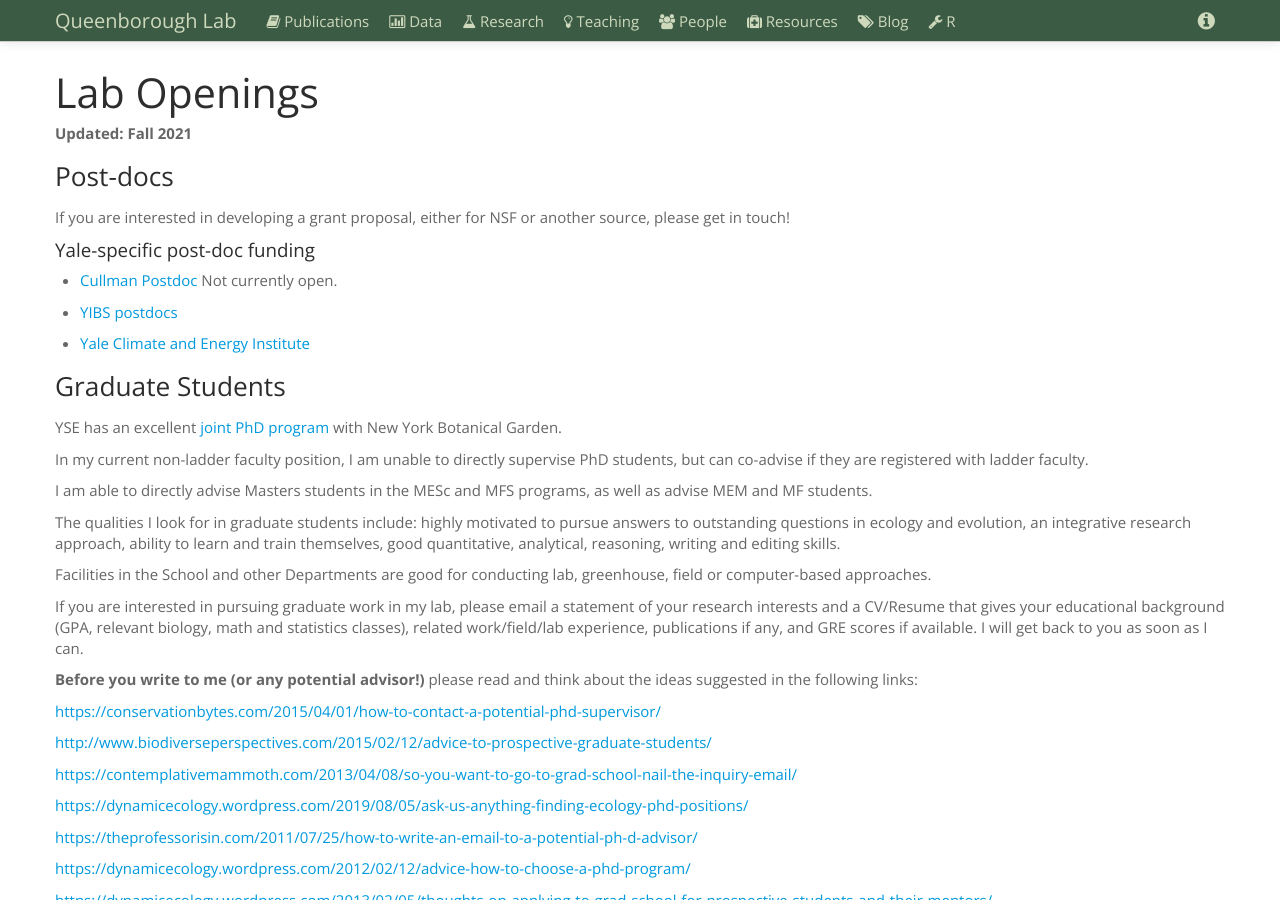
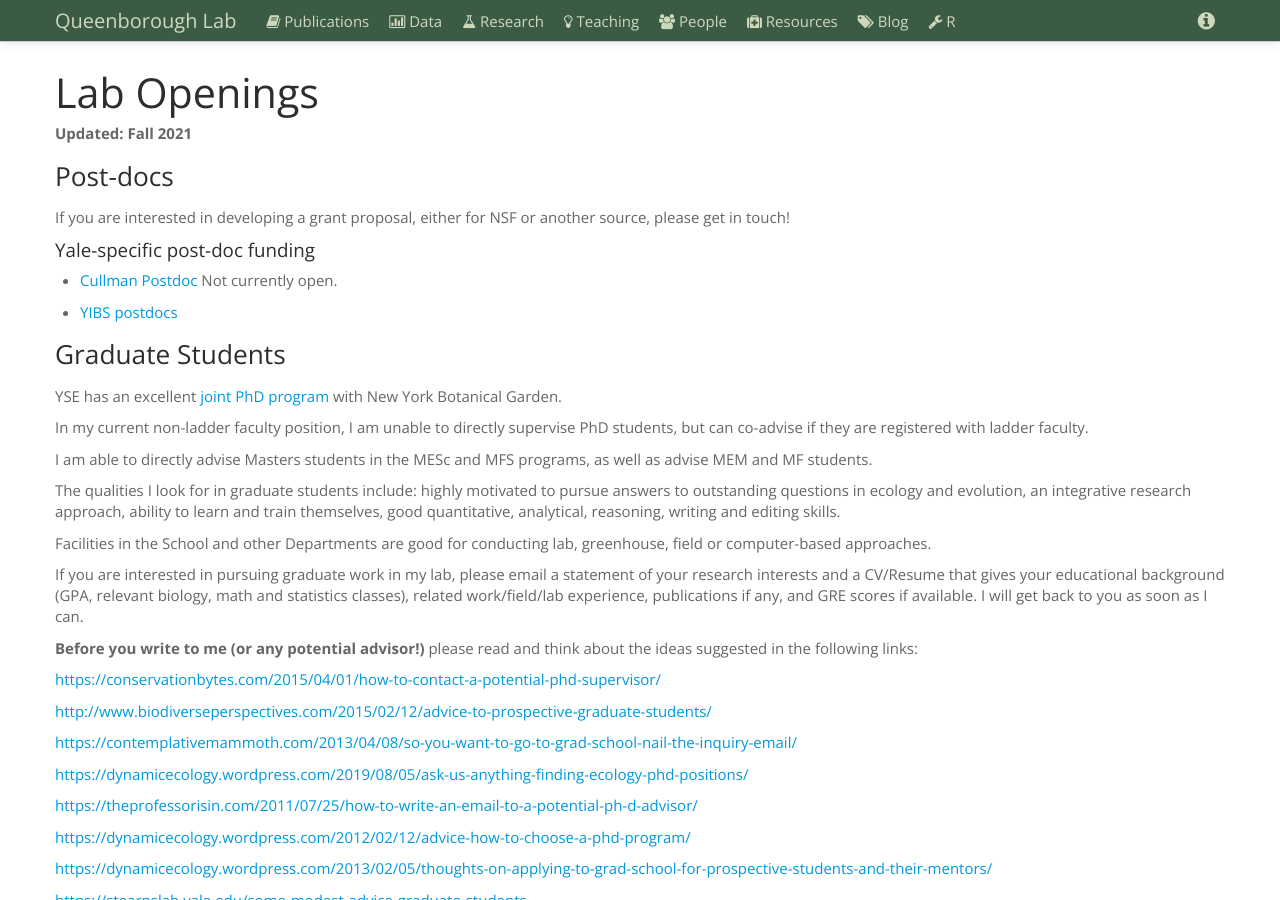
Before and after one commit to saq/saq.github.io, a Jekyll site: the page built from lab-openings.md, in a window 1280 px wide and 900 px high. Built offline with Jekyll 4.4.1, drawn with Linux system fonts in a browser that asks for light colours.

Commit message:
Update lab-openings.md

```diff
--- a/lab-openings.md
+++ b/lab-openings.md
@@ -17,7 +17,6 @@
 
  - [YIBS postdocs](http://yibs.yale.edu/scholar-programs/donnelley-and-yibs-postdoctoral-environmental-fellows/gaylord-donnelley)
 
- - [Yale Climate and Energy Institute](http://climate.yale.edu/grants-fellowships/postdoctoral-fellowships)
 
 
 ### Graduate Students
```
